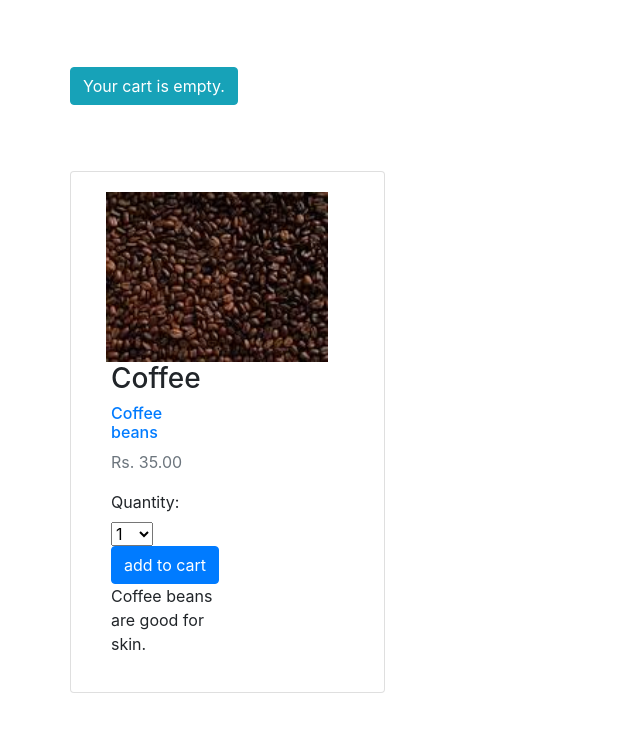
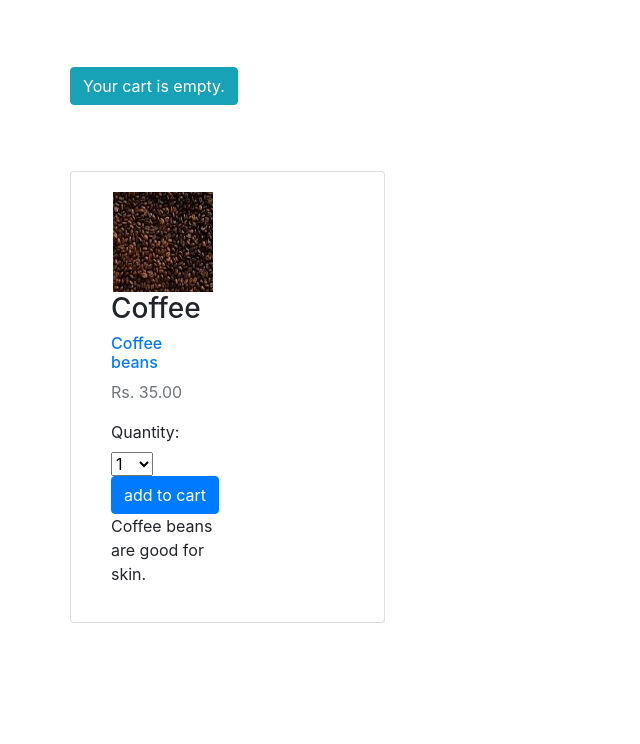
Before and after one commit to Deepsikha97/e-commerce, a Django app: a page that uses shop/templates/shop/product/detail.html in a window 1280 px wide. Shown: the part 56-800 px from the top of the page, without its empty margins (0-640 px from the left). Run offline with Django 3.2, Linux system fonts and the light colour scheme; data comes from the database, SQL or seed files in the repository; some libraries are stand-ins or nearby versions.

Commit message:
media template change

```diff
--- a/cart/templates/cart/detail.html
+++ b/cart/templates/cart/detail.html
@@ -24,8 +24,7 @@
           <tr>
             <td>
               <a href="{{ product.get_absolute_url }}">
-                <img src="{% if product.image %}{{ product.image.url }}
-                {% else %}{% static "img/no_image.png" %}{% endif %}">
+                <img src="{{ MEDIA_URL }}/{{ product.image.url }}" alt="No image Found!" style="height:100px;width:100px;">
               </a>
             </td>
             <td>{{ product.name }}</td>
--- a/shop/templates/shop/product/detail.html
+++ b/shop/templates/shop/product/detail.html
@@ -15,7 +15,7 @@
                 <div class="card">
                     <div class="card-body">
                         <div class="col-md-6 text-right">
-                            <img src="{% if product.image %} {{ product.image.url }} {% else %} {% static 'img/default.jpg' %} {% endif %}" alt="..." style="height: 170px; width: auto">
+                            <img src="{{ MEDIA_URL }}/{{ product.image.url }}" alt="No image Found!" style="height:100px;width:100px;">
                         </div>
                         <div class="col-md-6" style="padding-left: 20px">
                             <h3>{{ product.name }}</h3>
--- a/shop/templates/shop/product/list.html
+++ b/shop/templates/shop/product/list.html
@@ -16,7 +16,7 @@
                       <div class="col-md-4">
                         <div class="thumbnail">
                             <a href="{{ product.get_absolute_url }}">
-                              <img src="{{ MEDIA_URL }}/{{ product.image }}" alt="No image Found!" style="height:100px;width:100px;">
+                              <img src="{{ MEDIA_URL }}/{{ product.image.url }}" alt="No image Found!" style="height:100px;width:100px;">
                             </a>
                             <div class="caption">
                                 <h3 class="text-center">
```
